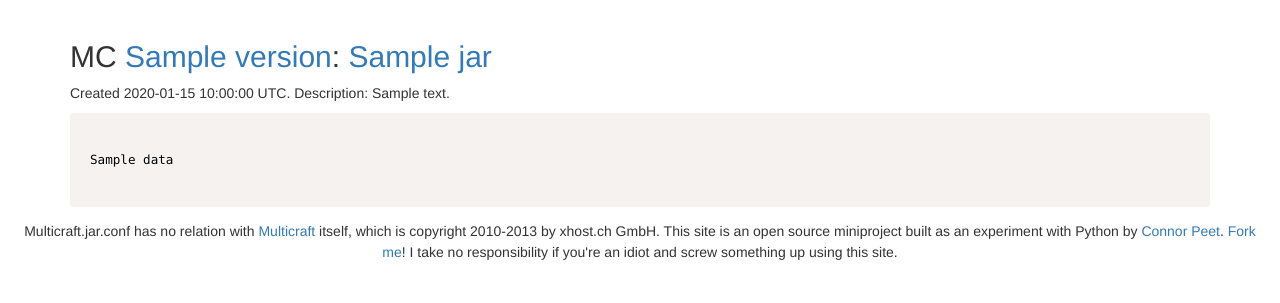
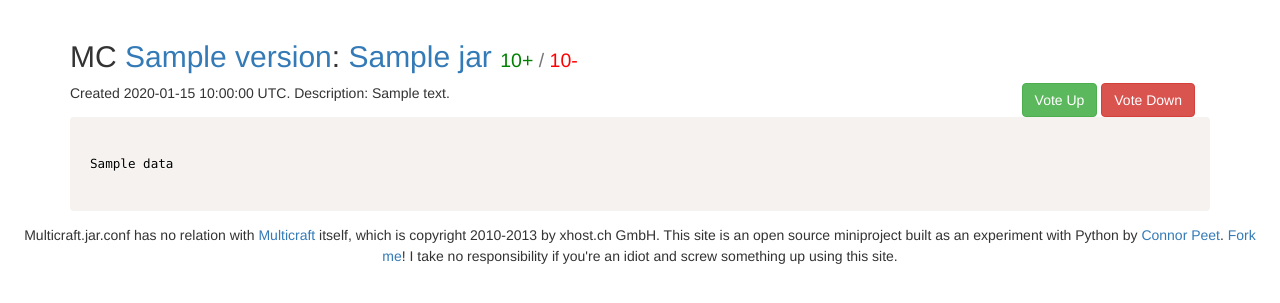
Before and after one commit to connor4312/multicraft.conf, a Flask app: template app/templates/post.html in a window 1280 px wide. Shown: the part 52-355 px from the top of the page. Run offline with Flask 2, Linux system fonts and the light colour scheme; the template is opened without the code that fills it: most values are stand-ins (such as "Sample title", 1, 10 or a date in 2020); style sheets or scripts are compiled from the project's sources; parts of the project's set-up code (start-up, migrations or seed data) failed here and were passed over; some libraries are stand-ins or nearby versions.

Commit message:
Voting AJAX

```diff
--- a/app/post.py
+++ b/app/post.py
@@ -24,7 +24,7 @@
 	with open('storage/post' + str(entry.id) + '.txt', 'r') as inputf:
 		data = inputf.read()
 
-	return flask.render_template('post.html', entry = entry, data = data);
+	return flask.render_template('post.html', entry = entry, data = data, voted = user_has_voted(entry_id));
 
 @app.route('/conf/<int:entry_id>/raw')
 def show_conf_file_raw(entry_id):
@@ -35,7 +35,7 @@
 	except IOError:
 		print '404'
 
-@app.route('/conf/<int:entry_id>/vote/<string:direction>')
+@app.route('/conf/<int:entry_id>/vote/<string:direction>', methods = ['POST'])
 def vote_for_conf(entry_id, direction):
 	if (user_has_voted(entry_id = entry_id)):
 		return 'You already voted!'
--- a/app/templates/post.html
+++ b/app/templates/post.html
@@ -1,6 +1,8 @@
 {% extends "layout.html" %}
 {% block body %}
-	<h2>MC <a href="{{ url_for('list_by_version', name = entry.version) }}">{{ entry.version }}</a>: <a href="{{ url_for('list_by_jar', id = entry.jar.id) }}">{{ entry.jar.name }}</a></h2>
+	<h2>MC <a href="{{ url_for('list_by_version', name = entry.version) }}">{{ entry.version }}</a>: <a href="{{ url_for('list_by_jar', id = entry.jar.id) }}">{{ entry.jar.name }}</a> <small><span style="color:green"><span id="js-upvotes">{{ entry.votes_up }}</span>+</span> / <span style="color:red"><span id="js-downvotes">{{ entry.votes_down }}</span>-</span></small></h2>
+	<div class="row">
+		<div class="col-md-8">
 			<p>
 				Created <span class="js-timeago">{{ entry.created_at }} UTC</span>. Description:
 				{% if entry.description %}
@@ -9,6 +11,14 @@
 					None.
 				{% endif %}
 			</p>
+		</div>
+		<div class="col-md-4 row" style="text-align:right" id="js-votebuttons">
+			{% if not voted %}
+				<button class="btn btn-success" data-url="{{ url_for('vote_for_conf', entry_id = entry.id, direction = 'up') }}" data-increment="#js-upvotes"><span class="fui-check"></span> Vote Up</button>
+				<button class="btn btn-danger" data-url="{{ url_for('vote_for_conf', entry_id = entry.id, direction = 'down') }}" data-increment="#js-downvotes"><span class="fui-cross"></span> Vote Down</button>
+			{% endif %}
+		</div>
+	</div>
 	<code class="language-ini">
 {{ data }}
 	</code>
```
Also changed, not shown: 1 other file. Lines whose indentation alone changed are shown as unchanged.
